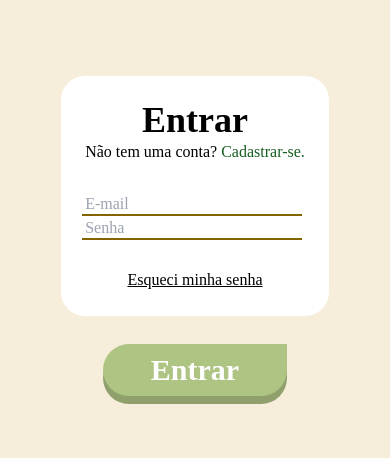
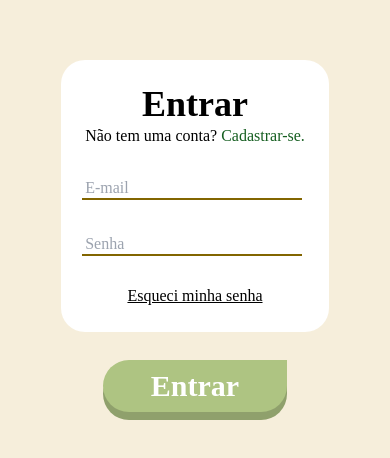
Before and after one commit to Daniel-san8/Desconecte-Bem, a React (Vite) app: page / in a window 390 px wide. Shown: the part 186-644 px from the top of the page. Built offline with nearby package versions, Linux system fonts and the light colour scheme; a web font is replaced by a local one.

Commit message:
wix: primeira parte do mobile feita

```diff
--- a/src/components/LoginHome/SectionRight.tsx
+++ b/src/components/LoginHome/SectionRight.tsx
@@ -24,7 +24,7 @@ export default function SectionRight() {
         </div>
 
         <form
-          className="lg:flex lg:flex-col lg:pt-10 lg:px-9 lg:gap-y-16"
+          className="flex flex-col gap-y-8 lg:pt-10 lg:px-9 lg:gap-y-16"
           id="form-email"
         >
           <div className="relative barra-horizontal">
```
